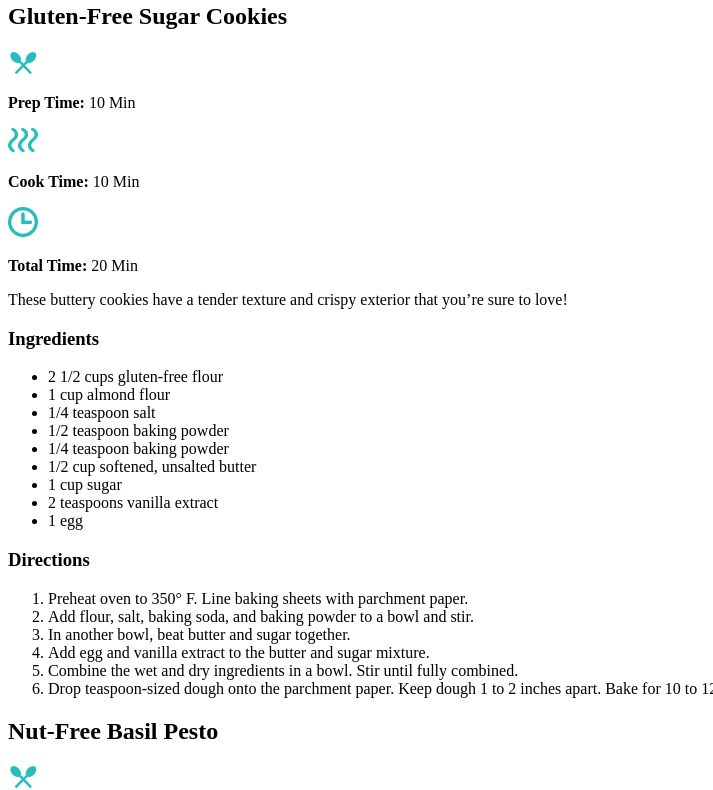
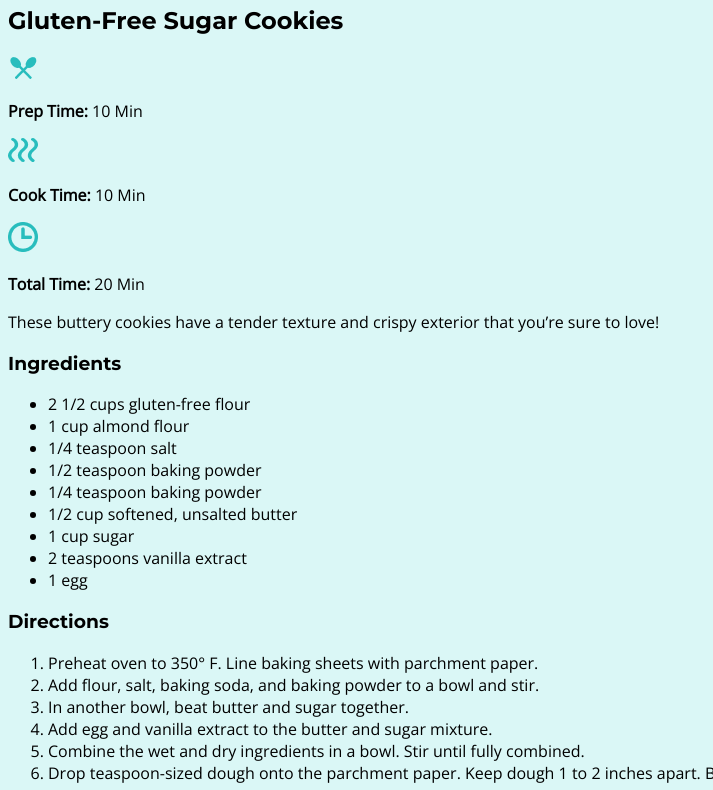
Before and after one commit to cristalcodes/recipe-cards, a plain HTML site: page index.html in a window 1280 px wide. Shown: the part 128-918 px from the top of the page, without its empty margins (0-713 px from the left). Drawn offline with nearby package versions, Linux system fonts and the light colour scheme.

Commit message:
Links stylesheet, adds background color, establishes fonts.

```diff
--- a/css/style.css
+++ b/css/style.css
@@ -0,0 +1,8 @@
+body {
+  background: #DAF7F6;
+  font-family: 'Open Sans'
+}
+
+body h1,h2,h3 {
+  font-family: 'Montserrat'
+}
--- a/index.html
+++ b/index.html
@@ -5,6 +5,7 @@
         <meta charset="utf-8">
         <title>Recipe Cards Project</title>
         <link href="https://fonts.googleapis.com/css?family=Montserrat:700%7COpen+Sans&display=swap" rel="stylesheet">
+        <link rel="stylesheet" href="./css/style.css">
     </head>
 
     <body>
```
